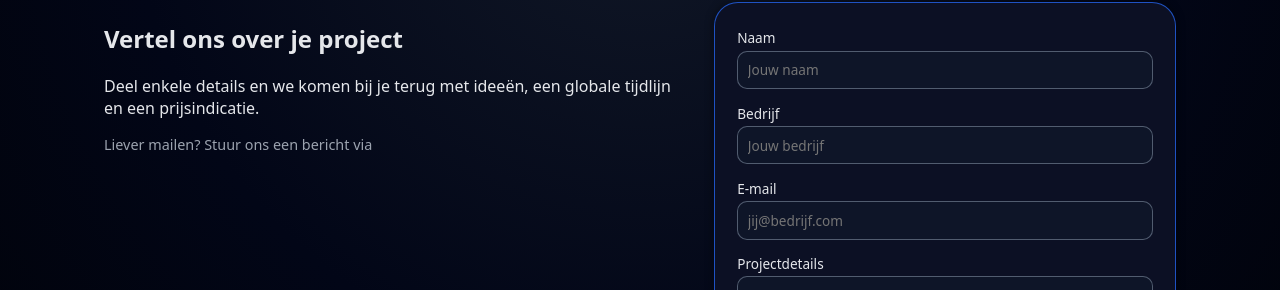
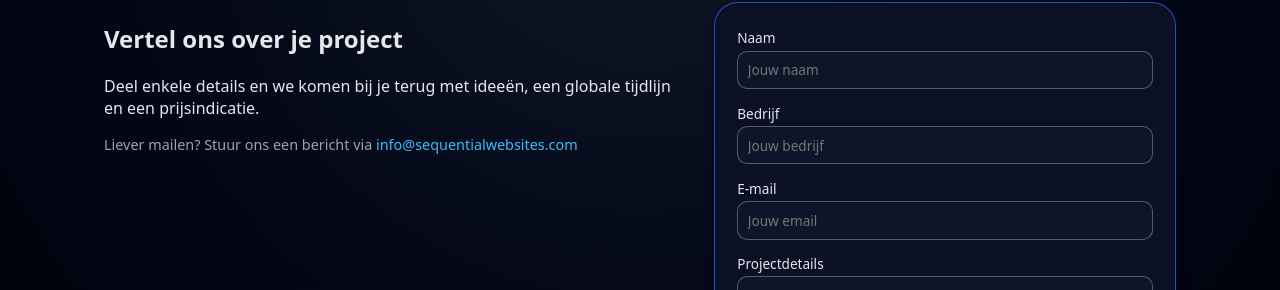
Before and after one commit to QXOonincx/Sequential, a Next.js app in the folder Nextjs/: page /contact in a window 1280 px wide. Shown: the part 132-422 px from the top of the page. Built offline with nearby package versions, Linux system fonts and the light colour scheme; no server answers.

Commit message:
translatie foutje

```diff
--- a/Nextjs/src/components/contact.tsx
+++ b/Nextjs/src/components/contact.tsx
@@ -31,8 +31,8 @@ export const ContactSection: React.FC = () => {
             <p>{t("contact.text")}</p>
             <p className="sq-contact-note">
               <Trans i18nKey="contact.note">
-                Liever mailen? Stuur ons een bericht via{" "}
-                <a href="mailto:hello@sequential.com">hello@sequential.com</a>
+
+                <a href="mailto:info@sequentialwebsites.com">info@sequentialwebsites.com</a>
               </Trans>
             </p>
           </div>
--- a/Nextjs/src/components/index.tsx
+++ b/Nextjs/src/components/index.tsx
@@ -178,7 +178,7 @@ const HomePage: React.FC = () => {
               <p>{t("contact.text")}</p>
               <p className="sq-contact-note">
                 <Trans i18nKey="contact.note">
-                  Liever mailen? Stuur ons een bericht via <a href="mailto:hello@sequential.com">hello@sequential.com</a>
+                  <a href="mailto:info@sequentialwebsites.com">info@sequentialwebsites.com</a>
                 </Trans>
               </p>
             </div>
--- a/Nextjs/src/locales/en/translation.json
+++ b/Nextjs/src/locales/en/translation.json
@@ -122,14 +122,15 @@
 
   "contact.title": "Tell us about your project",
   "contact.text": "Share some details and we’ll get back to you with ideas, a rough timeline, and a quote.",
-  "contact.note": "Prefer email? Send us a message at <1>hello@sequential.com</1>",
+  "contact.note": "Prefer email? Send us a message at <0>info@sequentialwebsites.com</0>",
+
 
   "contactForm.name": "Name",
   "contactForm.namePlaceholder": "Your name",
   "contactForm.company": "Company",
   "contactForm.companyPlaceholder": "Your company",
   "contactForm.email": "Email",
-  "contactForm.emailPlaceholder": "you@company.com",
+  "contactForm.emailPlaceholder": "Your email",
   "contactForm.details": "Project Details",
   "contactForm.detailsPlaceholder": "Tell us about your business, goals, and what you need.",
   "contactForm.submit": "Send Message",
--- a/Nextjs/src/locales/nl/translation.json
+++ b/Nextjs/src/locales/nl/translation.json
@@ -122,14 +122,14 @@
 
   "contact.title": "Vertel ons over je project",
   "contact.text": "Deel enkele details en we komen bij je terug met ideeën, een globale tijdlijn en een prijsindicatie.",
-  "contact.note": "Liever mailen? Stuur ons een bericht via <1>hello@sequential.com</1>",
+  "contact.note": "Liever mailen? Stuur ons een bericht via <0>info@sequentialwebsites.com</0>",
 
   "contactForm.name": "Naam",
   "contactForm.namePlaceholder": "Jouw naam",
   "contactForm.company": "Bedrijf",
   "contactForm.companyPlaceholder": "Jouw bedrijf",
   "contactForm.email": "E-mail",
-  "contactForm.emailPlaceholder": "jij@bedrijf.com",
+  "contactForm.emailPlaceholder": "Jouw email",
   "contactForm.details": "Projectdetails",
   "contactForm.detailsPlaceholder": "Vertel ons over je bedrijf, je doelen en wat je nodig hebt.",
   "contactForm.submit": "Verstuur bericht",
```
Also changed, not shown: Nextjs/public/Sequential.png (deleted).
